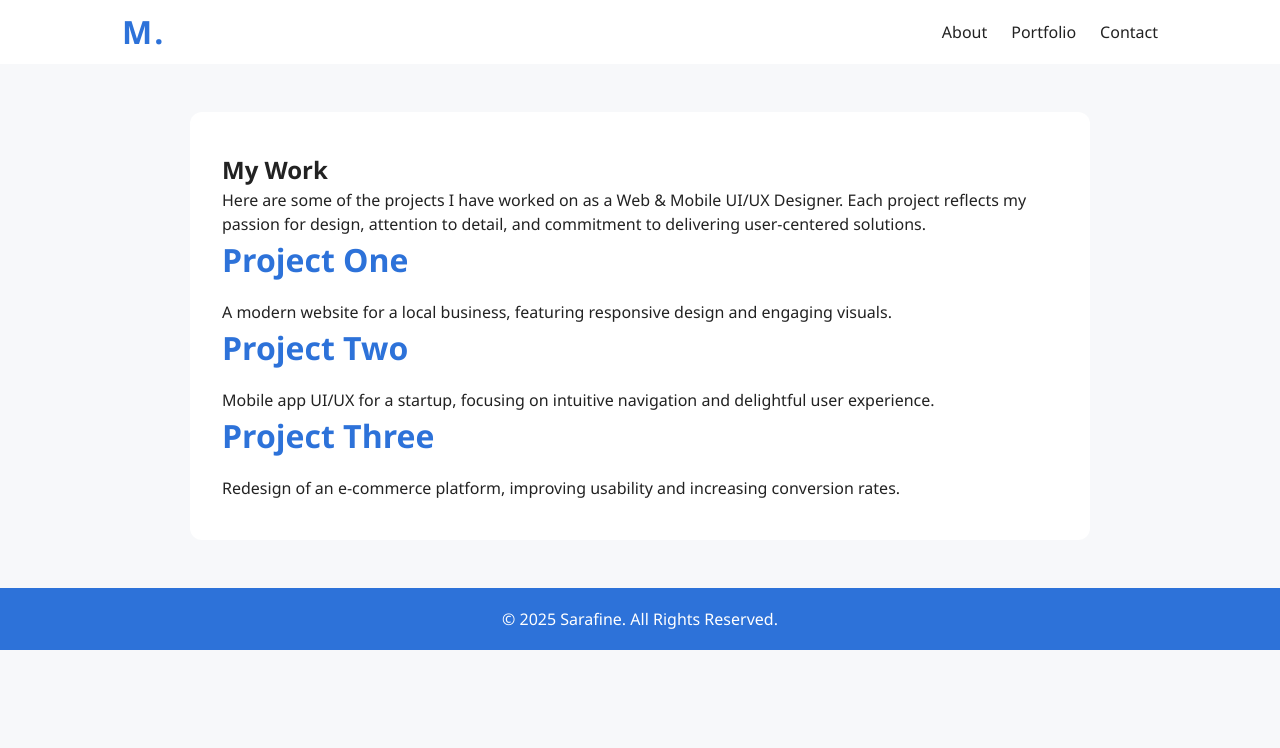
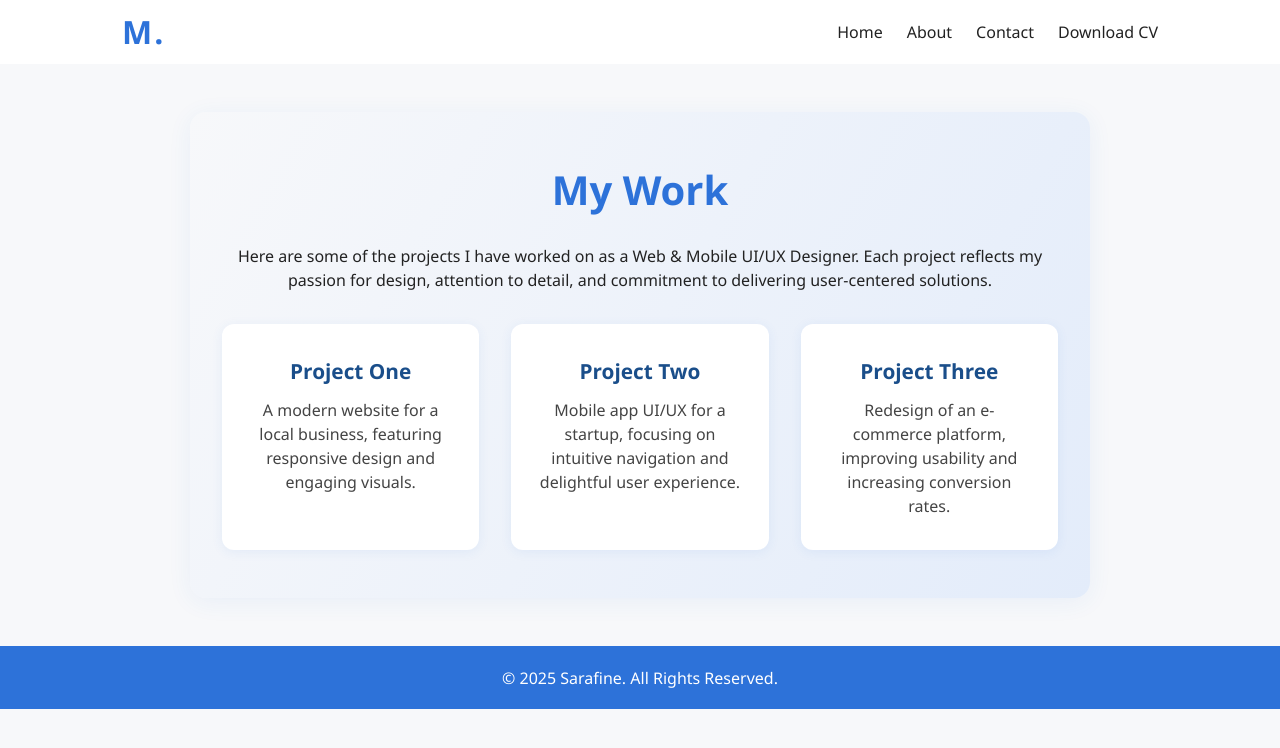
Before and after one commit to Seraf-J/portfolio-practice, a plain HTML site: page Pages/Portfolio.html in a window 1280 px wide. Drawn offline with Linux system fonts and the light colour scheme.

Commit message:
Made changes on the pages folder and created Porfolio.css

```diff
--- a/Pages/Portfolio.html
+++ b/Pages/Portfolio.html
@@ -5,41 +5,46 @@
     <meta name="viewport" content="width=device-width, initial-scale=1.0">
     <title>Portfolio - Sarafine</title>
     <link rel="stylesheet" href="../stylesheet/style.css">
+    <link rel="stylesheet" href="../stylesheet/Portfolio.css">
 </head>
 
 <body>
 
-    <!--header-->
+    <!--navigation links-->
     <header>
-
-        <nav>
+    <nav>
             <h1 class="logo">M.</h1>
             <ul class="nav-links">
+                <li><a href="../index.html">Home</a></li>
                 <li><a href="About.html">About</a></li>
-                <li><a href="Portfolio.html">Portfolio</a></li>
                 <li><a href="Contact.html">Contact</a></li>
+                <li><a href="assets/CVs/MyCV.pdf" download>Download CV</a></li>
             </ul>
         </nav>
-
     </header>
 
     <main>
+       <!--porfolio section-->
         <section class="portfolio-section">
             <h1>My Work</h1>
             <p>Here are some of the projects I have worked on as a Web & Mobile UI/UX Designer. Each project reflects my passion for design, attention to detail, and commitment to delivering user-centered solutions.</p>
+
             <div class="portfolio-items">
                 <div class="portfolio-item">
                     <h2>Project One</h2>
                     <p>A modern website for a local business, featuring responsive design and engaging visuals.</p>
                 </div>
+
                 <div class="portfolio-item">
                     <h2>Project Two</h2>
                     <p>Mobile app UI/UX for a startup, focusing on intuitive navigation and delightful user experience.</p>
                 </div>
+
                 <div class="portfolio-item">
                     <h2>Project Three</h2>
                     <p>Redesign of an e-commerce platform, improving usability and increasing conversion rates.</p>
                 </div>
+
             </div>
         </section>
     </main>
@@ -48,5 +53,6 @@
     <footer>
         <p>&copy; 2025 Sarafine. All Rights Reserved.</p>
     </footer>
+
 </body>
 </html>
--- /dev/null
+++ b/stylesheet/Portfolio.css
@@ -0,0 +1,50 @@
+.portfolio-section {
+  background: linear-gradient(120deg, #f7f8fa 0%, #e3ecfa 100%);
+  border-radius: 16px;
+  box-shadow: 0 4px 24px rgba(45, 114, 217, 0.07);
+  max-width: 900px;
+  margin: 3rem auto;
+  padding: 3rem 2rem;
+  text-align: center;
+}
+
+.portfolio-section h1 {
+  color: #2d72d9;
+  font-size: 2.5rem;
+  margin-bottom: 1.5rem;
+}
+
+.portfolio-items {
+  display: flex;
+  flex-wrap: wrap;
+  gap: 2rem;
+  justify-content: center;
+  margin-top: 2rem;
+}
+
+.portfolio-item {
+  background: #fff;
+  border-radius: 12px;
+  box-shadow: 0 2px 12px rgba(45, 114, 217, 0.08);
+  padding: 2rem 1.5rem;
+  max-width: 270px;
+  min-width: 220px;
+  flex: 1 1 220px;
+  transition: transform 0.2s, box-shadow 0.2s;
+}
+
+.portfolio-item:hover {
+  transform: translateY(-6px) scale(1.03);
+  box-shadow: 0 6px 24px rgba(45, 114, 217, 0.13);
+}
+
+.portfolio-item h2 {
+  color: #1a4e8a;
+  font-size: 1.3rem;
+  margin-bottom: 0.7rem;
+}
+
+.portfolio-item p {
+  color: #444;
+  font-size: 1rem;
+}
```
Also changed, not shown: Pages/About.html (+4 -3 lines), index.html (+1 -1 lines).
